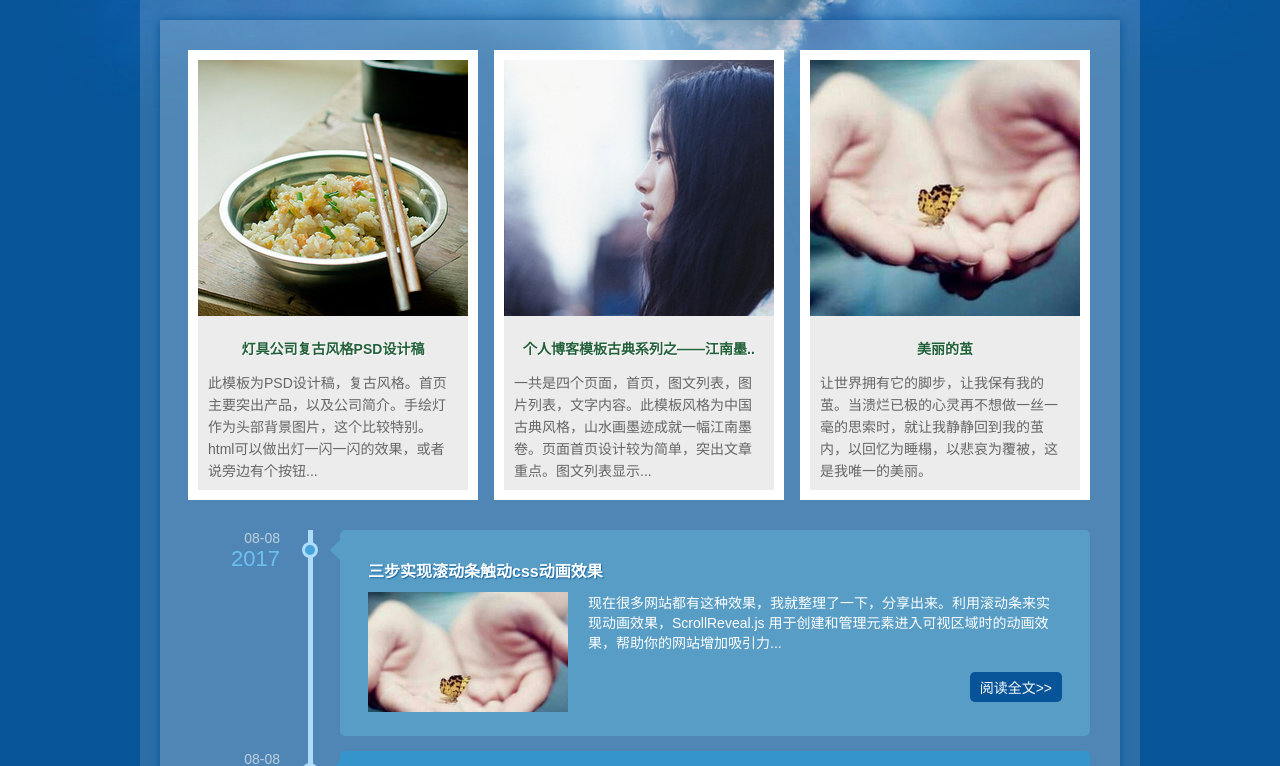
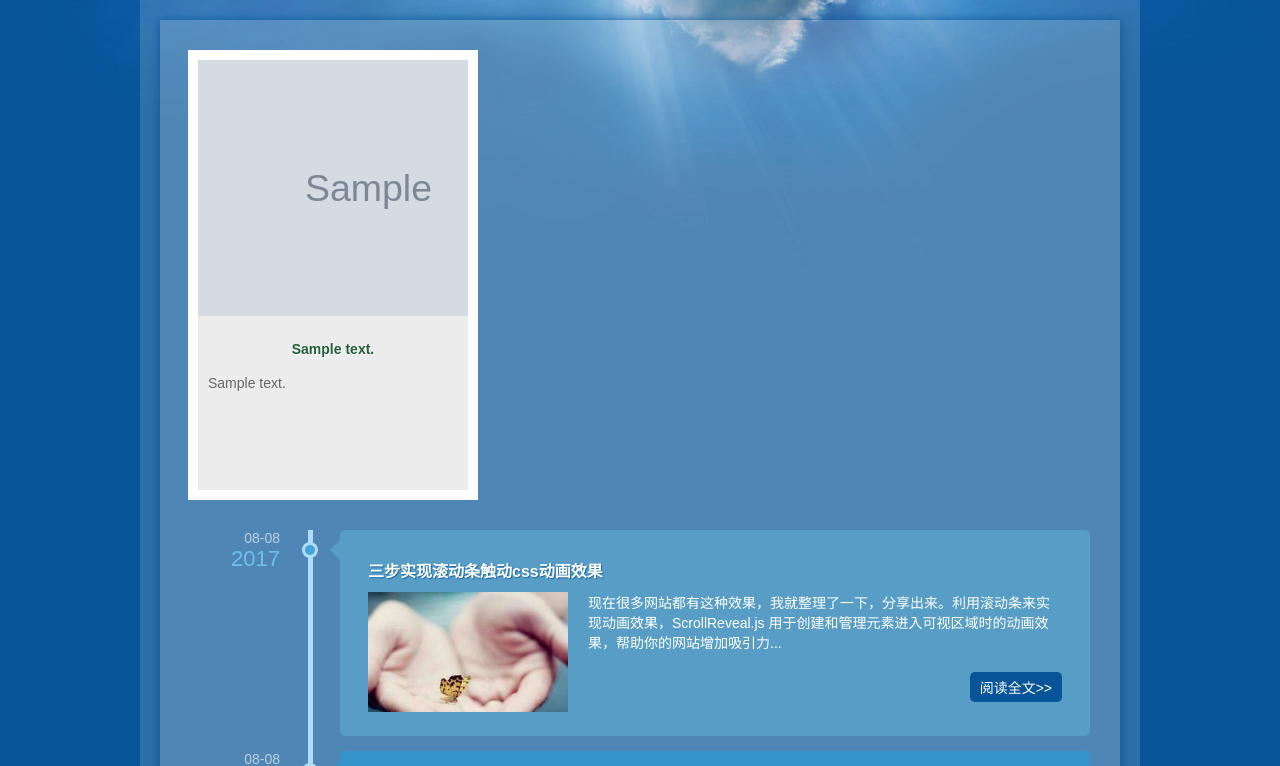
Before and after one commit to chenglin-Zhang/blog, a Django app: page / in a window 1280 px wide. Shown: the part 165-931 px from the top of the page. Run offline with Django 3.2, Linux system fonts and the light colour scheme; tables that the repository leaves empty hold one stand-in row (values such as "Sample post"); grey boxes marked "Sample" are stand-in pictures; parts of the project's set-up code (start-up, migrations or seed data) failed here and were passed over.

Commit message:
ADD BY Cheng 首页大图文章 > 根基点赞量查询文章表前三条数据

```diff
--- a/templates/index.html
+++ b/templates/index.html
@@ -2,27 +2,15 @@
 {% load static %}
 {% block content %}
     <div class="blog" data-scroll-reveal="enter top">
-        <figure>
-            <ul>
-                <a href="/"><img src="{% static 'images/t01.jpg' %}"><span>下载个人博客模板</span></a>
-            </ul>
-            <p><a href="/">灯具公司复古风格PSD设计稿</a></p>
-            <figcaption>此模板为PSD设计稿，复古风格。首页主要突出产品，以及公司简介。手绘灯作为头部背景图片，这个比较特别。html可以做出灯一闪一闪的效果，或者说旁边有个按钮...</figcaption>
-        </figure>
-        <figure>
-            <ul>
-                <a href="/"><img src="{% static 'images/t02.jpg' %}"><span>下载个人博客模板</span></a>
-            </ul>
-            <p><a href="/">个人博客模板古典系列之——江南墨..</a></p>
-            <figcaption>一共是四个页面，首页，图文列表，图片列表，文字内容。此模板风格为中国古典风格，山水画墨迹成就一幅江南墨卷。页面首页设计较为简单，突出文章重点。图文列表显示...</figcaption>
-        </figure>
-        <figure>
-            <ul>
-                <a href="/"><img src="{% static 'images/t03.jpg' %}"><span>下载个人博客模板</span></a>
-            </ul>
-            <p><a href="/">美丽的茧</a></p>
-            <figcaption>让世界拥有它的脚步，让我保有我的茧。当溃烂已极的心灵再不想做一丝一毫的思索时，就让我静静回到我的茧内，以回忆为睡榻，以悲哀为覆被，这是我唯一的美丽。</figcaption>
-        </figure>
+        {% for figure_article in figure_articles %}
+            <figure>
+                <ul>
+                    <a href="/"><img src="{{ MEDIA_URL }}{{ figure_article.image }}"><span>点击查看详情</span></a>
+                </ul>
+                <p><a href="/">{{ figure_article.desc }}</a></p>
+                <figcaption>{{ figure_article.content }}</figcaption>
+            </figure>
+        {% endfor %}
     </div>
     <ul class="cbp_tmtimeline">
         <li>
--- a/user/view.py
+++ b/user/view.py
@@ -7,13 +7,19 @@ from django.db.models import Q
 from django.http import HttpResponse, JsonResponse
 from django.shortcuts import render, redirect
 
+from article.models import Article
 from user.froms import UserRegisterForm, RegisterForm, LoginForm, CaptchaTestForm
 from user.models import UserProfiles
 from user.utils import util_sendmsg, send_email, upload_image
 
 
 def index(request):
-    return render(request, 'index.html')
+    farticles = Article.objects.all().order_by("-click_num")[:3]
+    darticles = Article.objects.all().order_by("-data")[:8]
+    print(farticles)
+    return render(request, 'index.html', context={"figure_articles": farticles, 'darticles': darticles})
+
+    # return render(request, 'index.html')
 
 
 # 注册
```
Also changed, not shown: article/views.py (+7 -0 lines), media/uploads/article/2020/03/27/SAVE_20180112_220055.jpg (added), media/uploads/article/2020/03/27/jiegeng.jpg (added).
